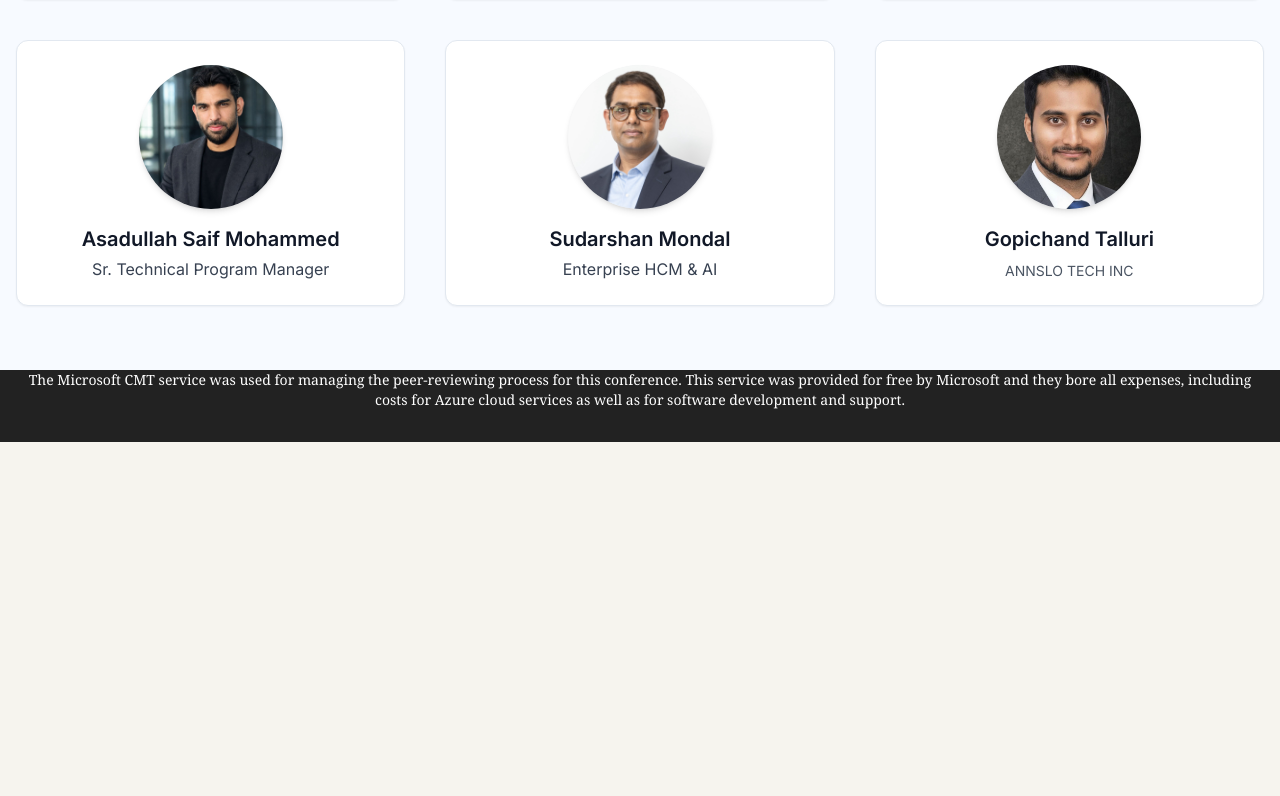
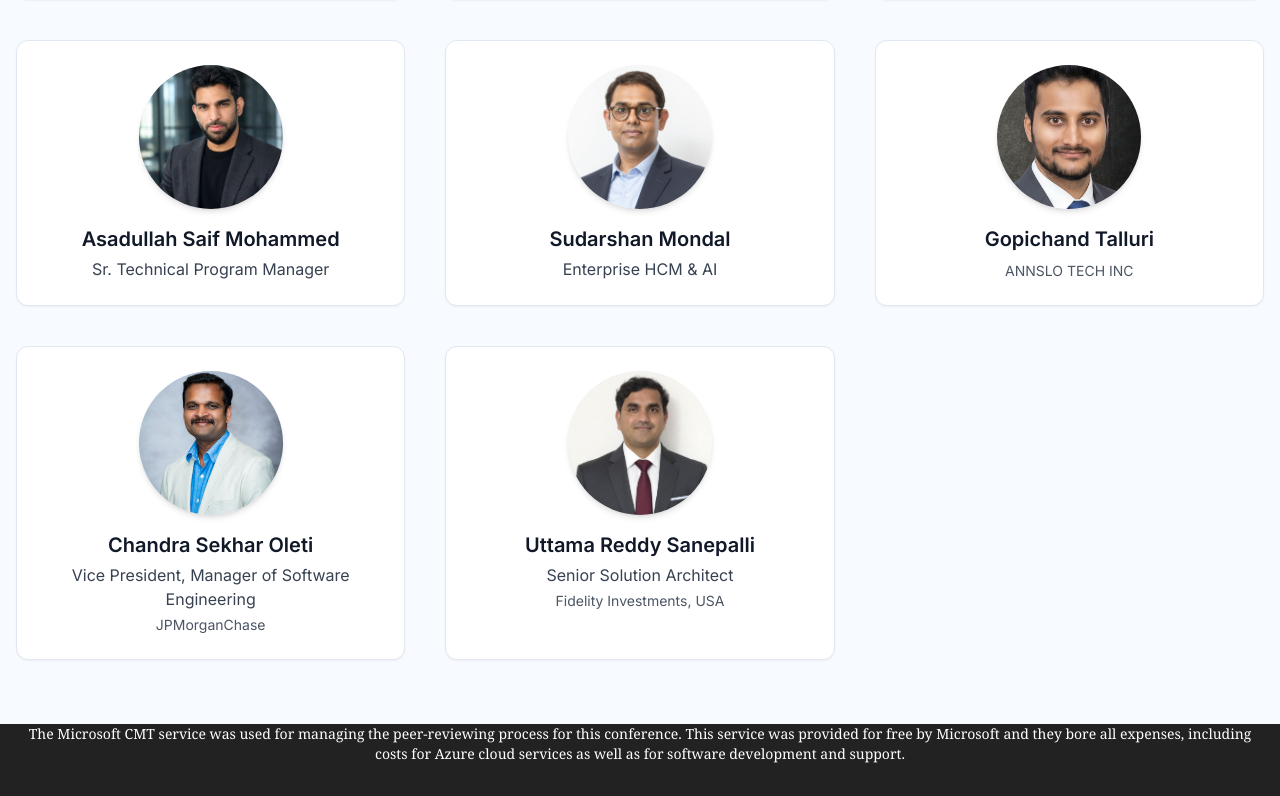
Before and after one commit to techyavii/ICI3T-2026, a React (Vite) app: page /keynote-speakers in a window 1280 px wide. Shown: the part 823-1619 px from the top of the page. Before the commit the page ends 1265 px from the top, so only its background shows below. Built offline with nearby package versions, Linux system fonts and the light colour scheme.

Commit message:
aDD SPEAKERS

```diff
--- a/src/components/KeynoteSpeakers.tsx
+++ b/src/components/KeynoteSpeakers.tsx
@@ -91,6 +91,18 @@ const KeynoteSpeakers = () => {
   company: "ANNSLO TECH INC",
   profilePic: "keynotes/gopichand-talluri.jpeg",
 },
+  {
+    name: "Chandra Sekhar Oleti",
+    designation: "Vice President, Manager of Software Engineering",
+    company: "JPMorganChase",
+    profilePic: "keynotes/chandra-sekhar-oleti.jpeg",
+  },
+  {
+    name: "Uttama Reddy Sanepalli",
+    designation: "Senior Solution Architect",
+    company: "Fidelity Investments, USA",
+    profilePic: "keynotes/uttama-reddy-sanepalli.jpeg",
+  },
   ];
 
   return (
--- a/src/pages/InvitedSpeaker.tsx
+++ b/src/pages/InvitedSpeaker.tsx
@@ -68,7 +68,7 @@ const InvitedSpeakers = () => {
   profilePic: "invited-speakers/kirankumar-thota.jpeg",
   country: "",
   city: "",
-},
+}
 ];
 
   return (
```
Also changed, not shown: public/keynotes/chandra-sekhar-oleti.jpeg (added), public/keynotes/uttama-reddy-sanepalli.jpeg (added).
